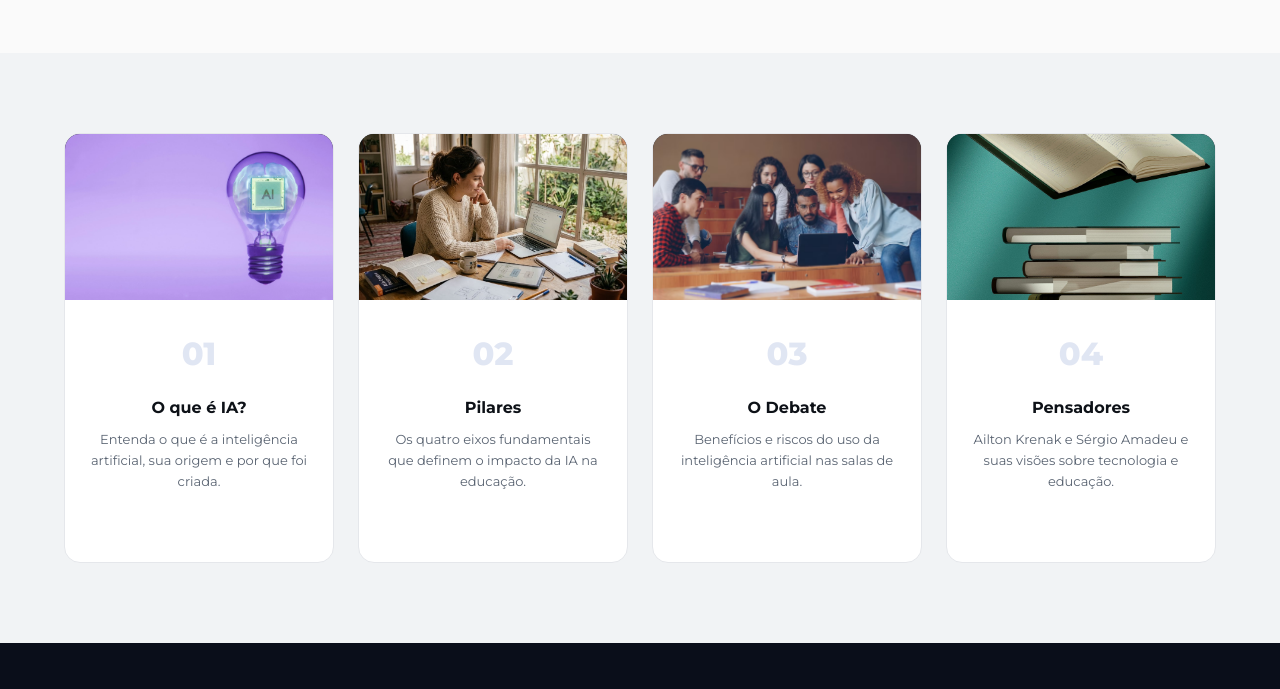
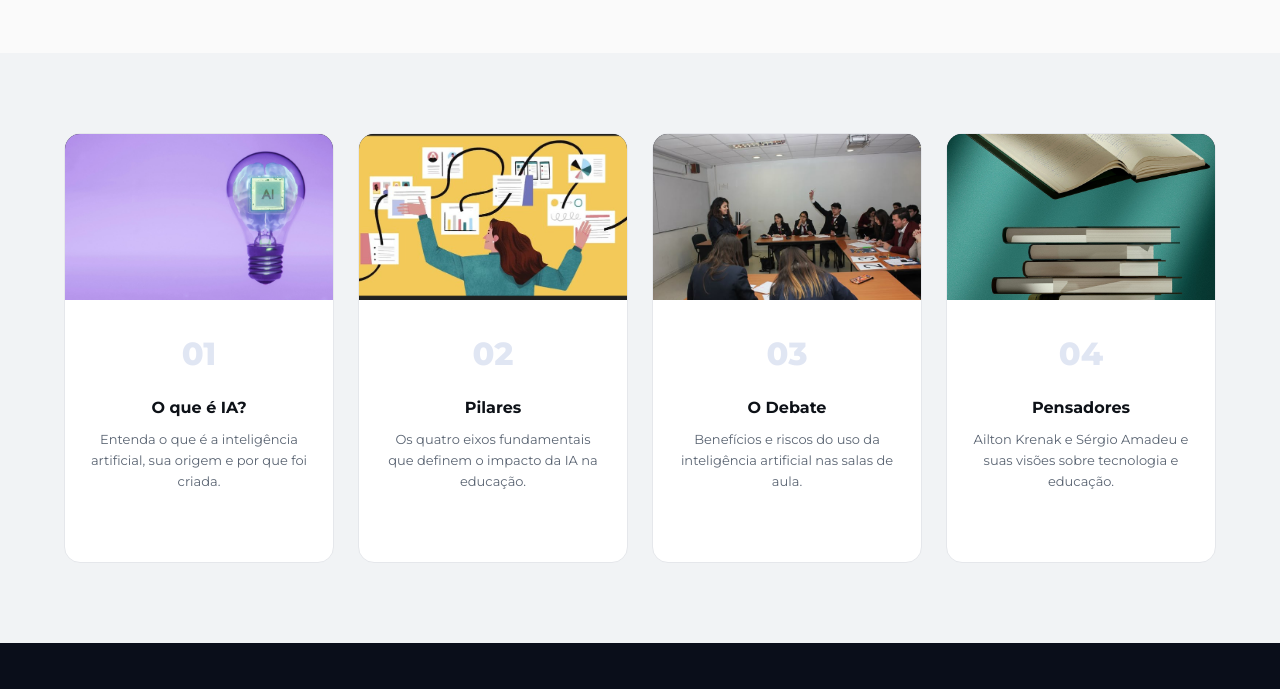
Before and after one commit to EducIA-br/educia-api., a website: page index.html in a window 1280 px wide. Shown: the part 1589-2278 px from the top of the page. Drawn offline with Linux system fonts and the light colour scheme.

Commit message:
Add files via upload

```diff
--- a/index.html
+++ b/index.html
@@ -111,7 +111,7 @@
         </div>
       </a>
       <a href="pilares.html" class="nav-card">
-        <div class="nav-card-img"><img src="estudo-individual.png" alt="Pilares"></div>
+        <div class="nav-card-img"><img src="pilares-nova.jpg" alt="Pilares"></div>
         <div class="nav-card-body">
           <div class="nav-card-num">02</div>
           <h3>Pilares</h3>
@@ -120,7 +120,7 @@
         </div>
       </a>
       <a href="debate.html" class="nav-card">
-        <div class="nav-card-img"><img src="debate-card.png" alt="O Debate"></div>
+        <div class="nav-card-img"><img src="debate-nova.jpg" alt="O Debate"></div>
         <div class="nav-card-body">
           <div class="nav-card-num">03</div>
           <h3>O Debate</h3>
```
Also changed, not shown: debate.html (+1 -1 lines), pilares.html (+1 -1 lines), debate-nova.jpg (added), pilares-nova.jpg (added).
